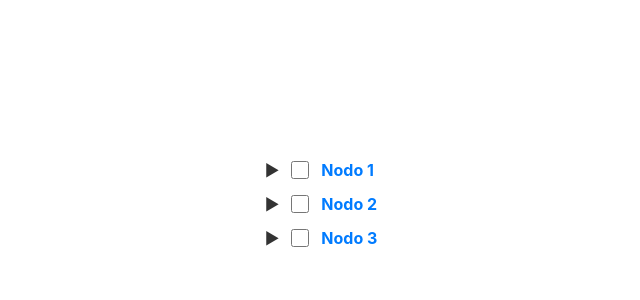
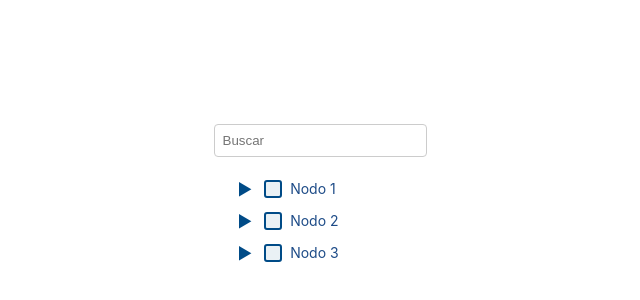
Before and after one commit to federicogomeza/vue3-treeview, a Vue app: page / in a window 1280 px wide. Shown: the part 196-496 px from the top of the page, without its empty margins (329-969 px from the left). Built offline with nearby package versions, Linux system fonts and the light colour scheme.

Commit message:
Update estilos checkbox y search

```diff
--- a/src/App.vue
+++ b/src/App.vue
@@ -101,6 +101,7 @@ const handleViewNode = (node) => {
   <TreeView
     :treeData="treeData"
     :allowMultipleSelection="true"
+    enableSearch
     :enableReordering="false"
     @select="handleSelectionChange"
     @view="handleViewNode"
--- a/src/components/TreeNode.vue
+++ b/src/components/TreeNode.vue
@@ -1,59 +1,55 @@
 <template>
-  <li :class="{ selected: isSelected }" role="treeitem" aria-expanded="expanded">
+  <li v-if="isVisible">
     <div
-      class="node-container"
-      :class="{
-        'is-hovered': isHovered,
-        'is-pressed': isPressed,
-        'is-focused': isFocused
-      }"
-      @mouseover="setHovered(true)"
-      @mouseleave="setHovered(false)"
-      @mousedown="setPressed(true)"
-      @mouseup="setPressed(false)"
-      @focus="setFocused(true)"
-      @blur="setFocused(false)"
+      :class="[
+        'node-container',
+        {
+          selected: isSelected,
+          'is-hovered': isHovered,
+          'is-focused': isFocused,
+          'is-pressed': isPressed,
+          expanded: localExpanded
+        }
+      ]"
+      @mouseenter="isHovered = true"
+      @mouseleave="isHovered = false"
+      @mousedown="isPressed = true"
+      @mouseup="isPressed = false"
+      @focus="isFocused = true"
+      @blur="isFocused = false"
+      tabindex="0"
     >
-      <!-- Flecha para expandir si el nodo tiene hijos -->
-      <span
-        v-if="hasChildren"
-        @click="toggle"
-        class="arrow"
-        :class="{ 'is-expanded': expanded }"
-      >
-        {{ expanded ? '▼' : '▶' }}
+      <!-- Indicador de expansión -->
+      <span v-if="hasChildren" class="expand-icon" @click.stop="toggleNode">
+        {{ localExpanded ? '▼' : '▶' }}
       </span>
 
       <!-- Checkbox para selección múltiple -->
       <input
         v-if="allowMultipleSelection"
         type="checkbox"
+        class="node-checkbox"
         :checked="isSelected"
         @click.stop="selectNode"
-        class="custom-checkbox"
       />
 
-      <!-- Texto del nodo que maneja el nuevo evento click -->
-      <span
-        @click.stop="viewNode"
-        class="node-label"
-        :class="{ 'is-leaf': !hasChildren }"
-      >
-        {{ node.label }}
-      </span>
+      <!-- Etiqueta del nodo -->
+      <span class="node-label" @click.stop="viewNode">{{ node.label }}</span>
     </div>
 
-    <!-- Mostrar hijos si el nodo está expandido -->
-    <ul v-if="expanded && hasChildren">
+    <!-- Nodos hijos, visibles solo si localExpanded es true -->
+    <ul v-if="localExpanded && hasChildren">
       <TreeNode
         v-for="(child, index) in node.children"
         :key="child.id"
         :node="child"
+        :isVisible="child.isVisible !== false"
+        :expanded="child.expanded || false"
         :selectedNodes="selectedNodes"
         :allowMultipleSelection="allowMultipleSelection"
         :enableReordering="enableReordering"
-        @toggle="$emit('toggle', child)"
-        @select="$emit('select', child)"
+        @toggle="handleToggle"
+        @select="$emit('select', $event)"
         @view="$emit('view', $event)"
       />
     </ul>
@@ -61,7 +57,7 @@
 </template>
 
 <script setup>
-import { ref, computed } from 'vue';
+import { ref, computed, watch } from 'vue';
 
 const props = defineProps({
   node: {
@@ -80,121 +76,127 @@ const props = defineProps({
     type: Boolean,
     default: false,
   },
+  expanded: {
+    type: Boolean,
+    default: false,
+  },
+  isVisible: {
+    type: Boolean,
+    default: true,
+  },
 });
 
 const emit = defineEmits(['toggle', 'select', 'view']);
 
+// Estados locales
+const localExpanded = ref(props.expanded);
 const isHovered = ref(false);
 const isPressed = ref(false);
 const isFocused = ref(false);
 
-const setHovered = (value) => (isHovered.value = value);
-const setPressed = (value) => (isPressed.value = value);
-const setFocused = (value) => (isFocused.value = value);
+// Verifica si el nodo tiene hijos
+const hasChildren = computed(() => {
+  return props.node.children && props.node.children.length > 0;
+});
 
-const hasChildren = computed(() => props.node.children && props.node.children.length > 0);
-const expanded = ref(props.node.expanded || false);
+// Observa cambios en props.expanded para sincronizar localExpanded
+watch(() => props.expanded, (newVal) => {
+  localExpanded.value = newVal;
+});
 
-const toggle = () => {
-  expanded.value = !expanded.value;
+// Alterna la expansión del nodo actual
+const toggleNode = () => {
+  localExpanded.value = !localExpanded.value;
   emit('toggle', props.node);
 };
 
-// Verifica si el nodo actual está seleccionado
+// Verifica si el nodo está seleccionado
 const isSelected = computed(() => {
-  return props.selectedNodes?.id === props.node.id;
+  return props.selectedNodes.has(props.node);
 });
 
-// Lógica para seleccionar un nodo al hacer clic en el label
+// Maneja la selección del nodo actual solo desde el checkbox
 const selectNode = () => {
   emit('select', props.node);
 };
 
-// Lógica para ver el nodo al hacer clic en el label
+// Maneja el clic en el label (nombre del item)
 const viewNode = () => {
-  emit('view', props.node); // Emitir el evento "view" al hacer clic en el label
+  emit('view', props.node);
+};
+
+const handleToggle = (node) => {
+  emit('toggle', node); // Emite el nodo actual para que el padre decida expandir o contraer
 };
 </script>
 
 <style scoped>
-/* Nodo contenedor */
 .node-container {
   display: flex;
   align-items: center;
-  padding: 5px 10px;
+  padding: 0.25rem;
   border-left: 4px solid transparent;
-  transition: background-color 0.3s, border-left-color 0.3s;
-  border-radius: 5px;
   cursor: pointer;
 }
 
-/* Nodo seleccionado */
 .node-container.selected {
-  background-color: #e6f7ff; /* Fondo azul claro */
-  border-left-color: #004080; /* Borde izquierdo azul oscuro */
-  padding: 5px 10px;
-  border-left-width: 6px; /* Borde izquierdo más grueso */
-  border-radius: 5px;
-}
-
-/* Estados: hover, press, focus */
-.node-container.is-hovered {
-  background-color: #f5f8fa; /* Hover: Fondo gris claro */
+  background-color: #eaf1f5;
+  border-left-color: #004b87;
 }
 
 .node-container.is-pressed {
-  background-color: #e0e7ed; /* Press: Fondo gris oscuro */
+  background-color: #d0e4f1; /* Estado presionado */
 }
 
 .node-container.is-focused {
-  outline: 2px solid #0056b3; /* Focus: Borde azul */
+  outline: 2px solid #004b87; /* Estado focus */
 }
 
-/* Flecha desplegable */
-.arrow {
-  margin-right: 8px;
-  cursor: pointer;
-  color: #333;
-  transition: color 0.3s;
+.node-container:hover {
+  background-color: #f0f0f0;
 }
 
-.arrow.is-expanded {
-  color: #007bff; /* Nodo desplegado: Flecha azul */
-}
-
-/* Checkbox personalizado */
-.custom-checkbox {
-  margin-right: 12px;
-  width: 18px;
-  height: 18px;
-  accent-color: #007bff;
-  border-radius: 5px;
-  background-color: white;
-  border: 1px solid #007bff;
-}
-
-/* Estilos del label en Nodo y Hoja */
 .node-label {
-  color: #007bff;
-  font-weight: bold;
-  transition: color 0.3s;
+  font-size: 14px;
+  color: #1d4b87;
 }
 
 .node-label:hover {
-  text-decoration: underline;
+  color: #1a3e72;
 }
 
-.node-container.selected .node-label {
-  color: #0056b3;
+.node-checkbox {
+  appearance: none;
+  width: 18px;
+  height: 18px;
+  background-color: #eaf1f5;
+  border: 2px solid #004b87;
+  border-radius: 3px;
+  display: inline-block;
+  position: relative;
+  margin-right: 0.5rem;
 }
 
-.treeview ul {
-  list-style-type: none;
-  padding-left: 1.5rem;
-  margin: 0;
+.node-checkbox:checked {
+  background-color: #0078d4;
+  border-color: #0078d4;
 }
 
-.treeview li {
-  cursor: pointer;
+.node-checkbox:checked::after {
+  content: '✔';
+  position: absolute;
+  top: -2px;
+  left: 2px;
+  font-size: 12px;
+  color: white;
+}
+
+.expand-icon {
+  margin-right: 0.5rem;
+  color: #004b87;
+}
+
+ul {
+  padding-left: 1.5rem;
 }
 </style>
--- a/src/components/TreeView.vue
+++ b/src/components/TreeView.vue
@@ -1,29 +1,36 @@
 <template>
   <div class="treeview">
+    <div v-if="enableSearch" class="search-container">
+      <input
+        type="text"
+        v-model="searchTerm"
+        placeholder="Buscar"
+        class="search-input"
+        @input="handleSearchInput"
+      />
+    </div>
     <ul>
       <TreeNode
-        v-for="(node, index) in treeDataReactive"
+        v-for="(node, index) in visibleTreeData"
         :key="node.id"
         :node="node"
+        :isVisible="node.isVisible"
+        :expanded="node.expanded"
         :selectedNodes="selectedNodes"
         :allowMultipleSelection="allowMultipleSelection"
         :enableReordering="enableReordering"
         @toggle="toggleNode"
         @select="selectNode"
         @view="viewNode"
-        @dragstart="dragStart"
-        @drop="dropNode"
-        @dragover.prevent
       />
     </ul>
   </div>
 </template>
 
 <script setup>
-import { ref } from 'vue';
+import { ref, computed, watch, nextTick } from 'vue';
 import TreeNode from './TreeNode.vue';
 
-// Props del componente
 const props = defineProps({
   treeData: {
     type: Array,
@@ -37,23 +44,22 @@ const props = defineProps({
     type: Boolean,
     default: false,
   },
+  enableSearch: {
+    type: Boolean,
+    default: false,
+  },
 });
 
-// Emit para comunicar con el componente padre
-const emit = defineEmits(['select', 'view']); // Añadir "view" aquí
+const emit = defineEmits(['select', 'view']);
+const treeDataReactive = ref(JSON.parse(JSON.stringify(props.treeData)));
+const selectedNodes = ref(new Set());
+const searchTerm = ref("");
 
-// Hacer la data reactiva
-const treeDataReactive = ref([...props.treeData]);
-const selectedNodes = ref(new Set()); // Set para guardar los objetos de nodos seleccionados
-let draggedNode = null;
-let draggedParent = null;
-
-// Alterna la expansión del nodo
+// Alterna la expansión del nodo y registra el cambio
 const toggleNode = (node) => {
   node.expanded = !node.expanded;
 };
 
-// Selecciona o deselecciona el nodo usando el objeto completo
 const selectNode = (node) => {
   if (props.allowMultipleSelection) {
     if (selectedNodes.value.has(node)) {
@@ -65,77 +71,45 @@ const selectNode = (node) => {
     selectedNodes.value.clear();
     selectedNodes.value.add(node);
   }
-
   emit('select', Array.from(selectedNodes.value));
 };
 
-// Manejador del evento "view" para visualizar el nodo al hacer clic en el label
 const viewNode = (node) => {
-  emit('view', node); // Propaga el evento "view" al componente padre
+  selectNode(node);
+  emit('view', node);
 };
 
-// Buscar el padre del nodo
-const findParent = (tree, targetNode) => {
-  for (const node of tree) {
-    if (node.children && node.children.includes(targetNode)) {
-      return node;
+// Filtra los nodos y ajusta visibilidad y expansión
+const filterAndExpandNodes = (nodes, term) => {
+  return nodes.map(node => {
+    const matches = node.label.toLowerCase().includes(term.toLowerCase());
+    let filteredChildren = [];
+
+    if (node.children) {
+      filteredChildren = filterAndExpandNodes(node.children, term);
     }
-    if (node.children) {
-      const parent = findParent(node.children, targetNode);
-      if (parent) {
-        return parent;
-      }
-    }
-  }
-  return null;
+
+    node.isVisible = matches || filteredChildren.some(child => child.isVisible);
+    node.expanded = node.isVisible && node.children && filteredChildren.length > 0;
+
+    return { ...node, children: filteredChildren };
+  });
 };
 
-// Manejar el drag
-const dragStart = (node, event) => {
-  draggedNode = node;
-  draggedParent = findParent(treeDataReactive.value, node);
-};
+// Computed para obtener nodos visibles
+const visibleTreeData = computed(() => {
+  if (!searchTerm.value) {
+    return treeDataReactive.value;
+  }
+  return filterAndExpandNodes(treeDataReactive.value, searchTerm.value);
+});
 
-// Manejar el drop
-const dropNode = (targetNode, event) => {
-  if (draggedNode && draggedNode !== targetNode) {
-    console.log(`Moviendo ${draggedNode.label} a ${targetNode.label}`);
-
-    // 1. Eliminar el nodo de la posición original
-    if (draggedParent) {
-      removeNode(draggedParent.children, draggedNode);
-    } else {
-      removeNode(treeDataReactive.value, draggedNode); // Si es un nodo raíz
-    }
-
-    // 2. Añadir el nodo al nuevo destino
-    if (!targetNode.children) {
-      targetNode.children = [];
-    }
-    targetNode.children.push(draggedNode);
-
-    // 3. Actualizar el estado del árbol para reflejar el cambio
-    treeDataReactive.value = [...treeDataReactive.value];
-
-    console.log('Nodo movido:', draggedNode.label);
-  }
-
-  draggedNode = null;
-  draggedParent = null;
-};
-
-// Función para eliminar un nodo
-const removeNode = (tree, nodeToRemove) => {
-  for (let i = 0; i < tree.length; i++) {
-    if (tree[i] === nodeToRemove) {
-      tree.splice(i, 1);
-      return;
-    }
-    if (tree[i].children) {
-      removeNode(tree[i].children, nodeToRemove);
-    }
-  }
-};
+// Observador para actualizar el árbol cuando cambia el término de búsqueda
+watch(searchTerm, () => {
+  treeDataReactive.value = JSON.parse(JSON.stringify(props.treeData)); // Reseteo de data reactiva
+  filterAndExpandNodes(treeDataReactive.value, searchTerm.value);
+  nextTick();
+});
 </script>
 
 <style scoped>
@@ -144,7 +118,14 @@ const removeNode = (tree, nodeToRemove) => {
   padding-left: 1rem;
 }
 
-.treeview li {
-  cursor: pointer;
+.search-container {
+  margin-bottom: 10px;
+}
+
+.search-input {
+  width: 100%;
+  padding: 0.5rem;
+  border: 1px solid #ccc;
+  border-radius: 4px;
 }
 </style>
```
